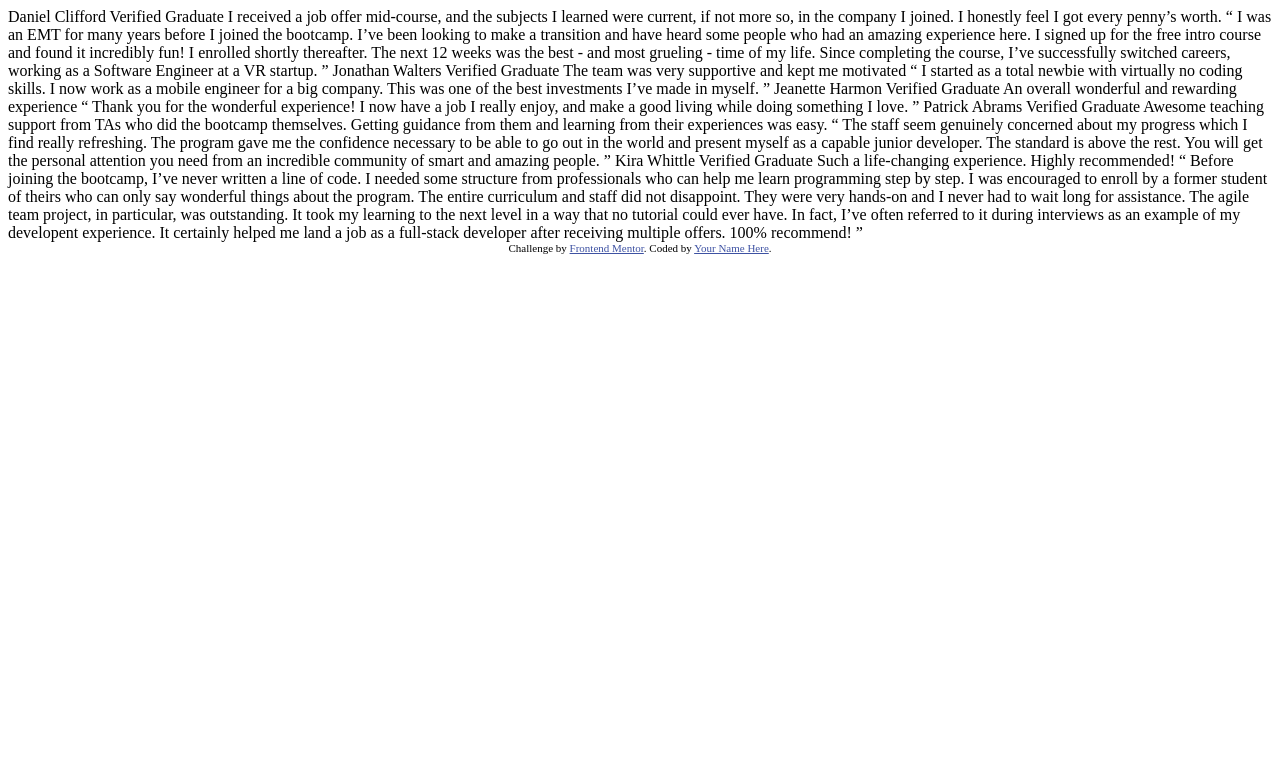
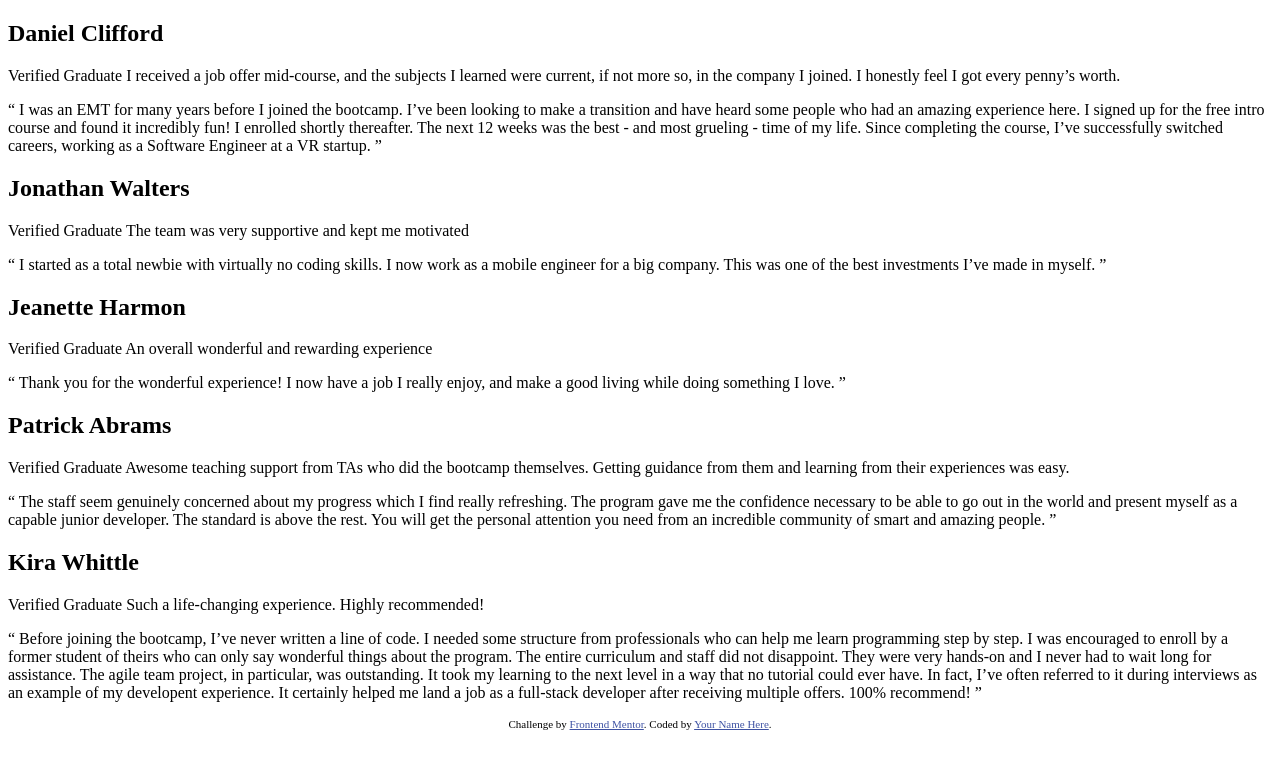
Before and after one commit to Konstantin7200/grid-section, a plain HTML site: page index.html in a window 1280 px wide. Drawn offline with Linux system fonts and the light colour scheme.

Commit message:
Made most of html

```diff
--- a/index.html
+++ b/index.html
@@ -32,40 +32,94 @@
     </style>
   </head>
   <body>
-    Daniel Clifford Verified Graduate I received a job offer mid-course, and the
-    subjects I learned were current, if not more so, in the company I joined. I
-    honestly feel I got every penny’s worth. “ I was an EMT for many years
-    before I joined the bootcamp. I’ve been looking to make a transition and
-    have heard some people who had an amazing experience here. I signed up for
-    the free intro course and found it incredibly fun! I enrolled shortly
-    thereafter. The next 12 weeks was the best - and most grueling - time of my
-    life. Since completing the course, I’ve successfully switched careers,
-    working as a Software Engineer at a VR startup. ” Jonathan Walters Verified
-    Graduate The team was very supportive and kept me motivated “ I started as a
-    total newbie with virtually no coding skills. I now work as a mobile
-    engineer for a big company. This was one of the best investments I’ve made
-    in myself. ” Jeanette Harmon Verified Graduate An overall wonderful and
-    rewarding experience “ Thank you for the wonderful experience! I now have a
-    job I really enjoy, and make a good living while doing something I love. ”
-    Patrick Abrams Verified Graduate Awesome teaching support from TAs who did
-    the bootcamp themselves. Getting guidance from them and learning from their
-    experiences was easy. “ The staff seem genuinely concerned about my progress
-    which I find really refreshing. The program gave me the confidence necessary
-    to be able to go out in the world and present myself as a capable junior
-    developer. The standard is above the rest. You will get the personal
-    attention you need from an incredible community of smart and amazing people.
-    ” Kira Whittle Verified Graduate Such a life-changing experience. Highly
-    recommended! “ Before joining the bootcamp, I’ve never written a line of
-    code. I needed some structure from professionals who can help me learn
-    programming step by step. I was encouraged to enroll by a former student of
-    theirs who can only say wonderful things about the program. The entire
-    curriculum and staff did not disappoint. They were very hands-on and I never
-    had to wait long for assistance. The agile team project, in particular, was
-    outstanding. It took my learning to the next level in a way that no tutorial
-    could ever have. In fact, I’ve often referred to it during interviews as an
-    example of my developent experience. It certainly helped me land a job as a
-    full-stack developer after receiving multiple offers. 100% recommend! ”
+    <div class="cont">
+      <section>
+        <h2>Daniel Clifford</h2>
+        <span>Verified Graduate</span>
 
+        <span class="sum"
+          >I received a job offer mid-course, and the subjects I learned were
+          current, if not more so, in the company I joined. I honestly feel I
+          got every penny’s worth.</span
+        >
+
+        <p>
+          “ I was an EMT for many years before I joined the bootcamp. I’ve been
+          looking to make a transition and have heard some people who had an
+          amazing experience here. I signed up for the free intro course and
+          found it incredibly fun! I enrolled shortly thereafter. The next 12
+          weeks was the best - and most grueling - time of my life. Since
+          completing the course, I’ve successfully switched careers, working as
+          a Software Engineer at a VR startup. ”
+        </p>
+      </section>
+      <section>
+        <h2>Jonathan Walters</h2>
+        <span>Verified Graduate</span>
+
+        <span class="sum"
+          >The team was very supportive and kept me motivated</span
+        >
+
+        <p>
+          “ I started as a total newbie with virtually no coding skills. I now
+          work as a mobile engineer for a big company. This was one of the best
+          investments I’ve made in myself. ”
+        </p>
+      </section>
+      <section>
+        <h2>Jeanette Harmon</h2>
+        <span>Verified Graduate</span>
+
+        <span class="sum">An overall wonderful and rewarding experience</span>
+
+        <p>
+          “ Thank you for the wonderful experience! I now have a job I really
+          enjoy, and make a good living while doing something I love. ”
+        </p>
+      </section>
+      <section>
+        <h2>Patrick Abrams</h2>
+        <span>Verified Graduate</span>
+
+        <span class="sum"
+          >Awesome teaching support from TAs who did the bootcamp themselves.
+          Getting guidance from them and learning from their experiences was
+          easy.</span
+        >
+
+        <p>
+          “ The staff seem genuinely concerned about my progress which I find
+          really refreshing. The program gave me the confidence necessary to be
+          able to go out in the world and present myself as a capable junior
+          developer. The standard is above the rest. You will get the personal
+          attention you need from an incredible community of smart and amazing
+          people. ”
+        </p>
+      </section>
+      <section>
+        <h2>Kira Whittle</h2>
+        <span>Verified Graduate</span>
+
+        <span class="sum"
+          >Such a life-changing experience. Highly recommended!</span
+        >
+
+        <p>
+          “ Before joining the bootcamp, I’ve never written a line of code. I
+          needed some structure from professionals who can help me learn
+          programming step by step. I was encouraged to enroll by a former
+          student of theirs who can only say wonderful things about the program.
+          The entire curriculum and staff did not disappoint. They were very
+          hands-on and I never had to wait long for assistance. The agile team
+          project, in particular, was outstanding. It took my learning to the
+          next level in a way that no tutorial could ever have. In fact, I’ve
+          often referred to it during interviews as an example of my developent
+          experience. It certainly helped me land a job as a full-stack
+          developer after receiving multiple offers. 100% recommend! ”
+        </p>
+      </section>
+    </div>
     <div class="attribution">
       Challenge by
       <a href="https://www.frontendmentor.io?ref=challenge" target="_blank"
```
